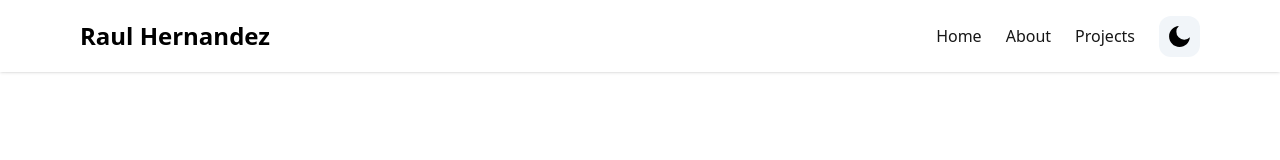
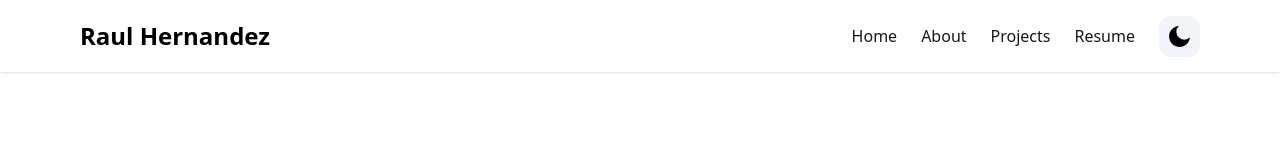
Before and after one commit to tinyrah/personalwebsite2, a Next.js app: page / in a window 1280 px wide. Shown: the top 160 px of the page. Built offline with nearby package versions, Linux system fonts and the light colour scheme.

Commit message:
functionality for resume

```diff
--- a/components/Navbar.tsx
+++ b/components/Navbar.tsx
@@ -24,6 +24,10 @@ const NAV_ITEMS: Array<NavItem> = [
   {
     label: "Projects",
     page: "projects",
+  },
+  {
+    label: "Resume",
+    page: "resume",
   },
 ]
 
--- a/components/ResumeSection.tsx
+++ b/components/ResumeSection.tsx
@@ -4,7 +4,7 @@ import React from 'react';
 
 const ResumeSection: React.FC = () => {
   return (
-    <section className="mt-16">
+    <section id="resume" className="mt-16">  {/* id attribute added */}
       <h2 className="text-2xl font-semibold mb-4">Resume</h2>
       <a href="/resume.pdf" target="_blank" rel="noopener noreferrer" className="text-blue-600 hover:underline">
         Click here to view my resume
```
